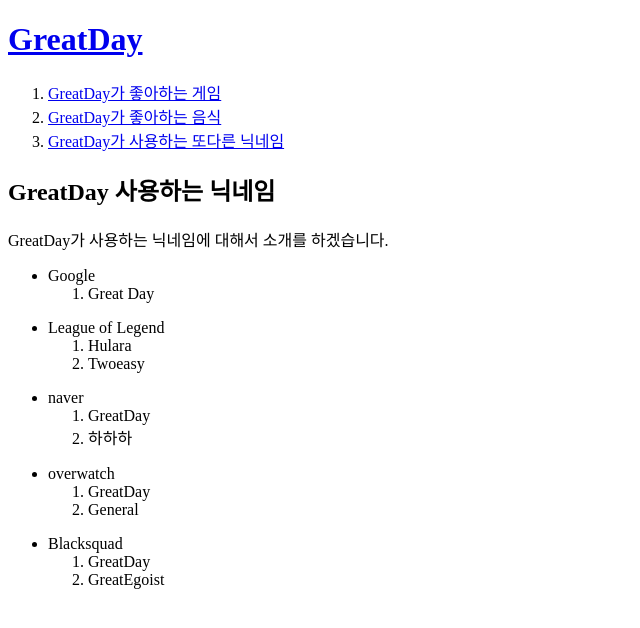
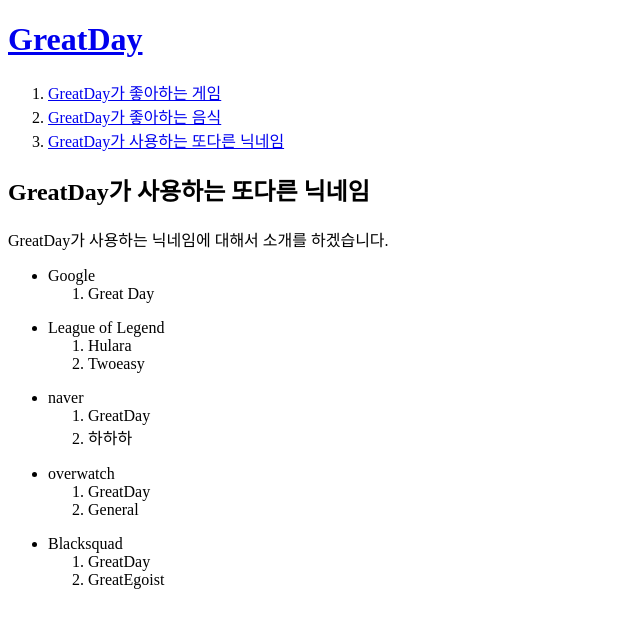
Before and after one commit to twomorrow/GreatDay1, a plain HTML site: page 4.html in a window 1280 px wide. Shown: the whole page, without its empty margins (0-640 px from the left). Drawn offline with Linux system fonts and the light colour scheme; a script that the page names is missing.

Commit message:
Update 4.html

```diff
--- a/4.html
+++ b/4.html
@@ -21,8 +21,8 @@
       <li><a href="3.html">GreatDay가 좋아하는 음식</a></li>
       <li><a href="4.html">GreatDay가 사용하는 또다른 닉네임</a></li>
     </ol>
-<h2>GreatDay 사용하는 닉네임</h2>
-GreatDay가 사용하는 닉네임에 대해서 소개를 하겠습니다.
+<h2>GreatDay가 사용하는 또다른 닉네임</h2>
+GreatDay가 사용하는  닉네임에 대해서 소개를 하겠습니다.
 <ul>
   <p>
   <li>Google</li>
```
